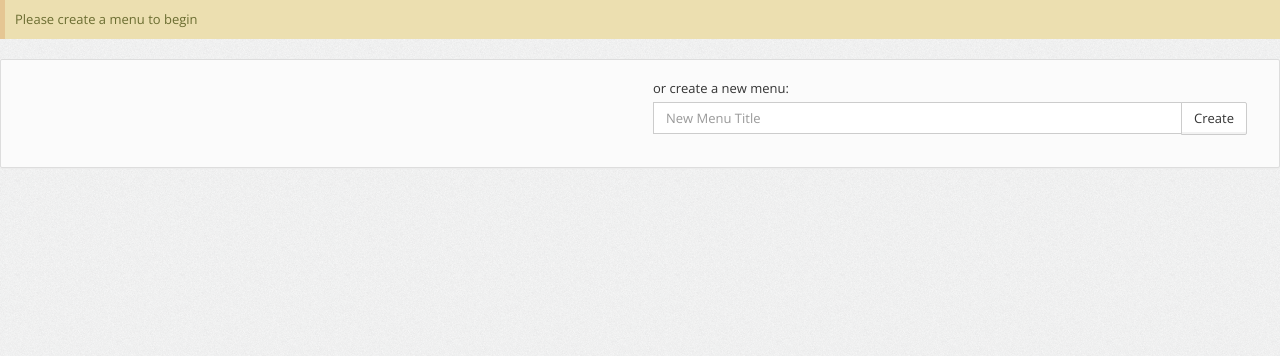
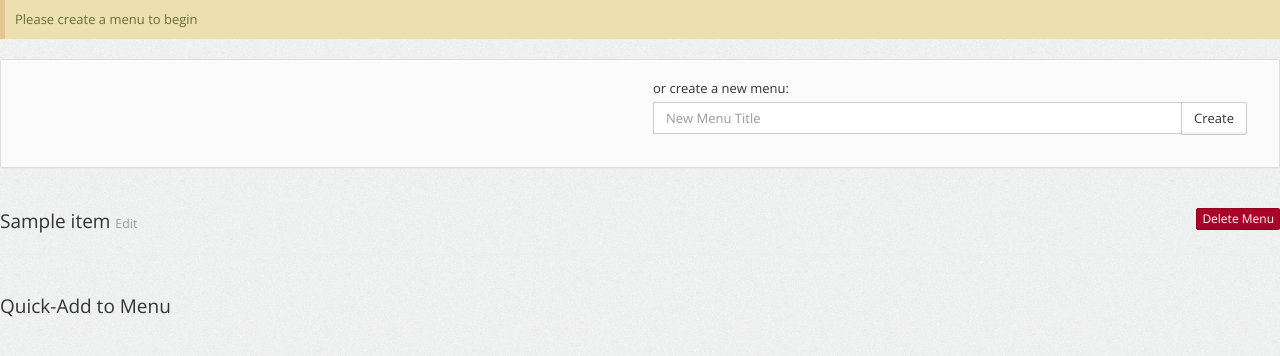
Before and after one commit to dioscouri/f3-admin, a PHP site: template src/Admin/Views/menus/manage.php in a window 1280 px wide. Shown: the top 356 px of the page. Run offline with PHP 8.4, Linux system fonts and the light colour scheme; the template is opened without the code that fills it: most values are stand-ins (such as "Sample title", 1, 10 or a date in 2020); data that the repository does not hold is empty.

Commit message:
display menu manager even when menu is empty, refs dioscouri/amritasingh-f3#48

```diff
--- a/src/Admin/Views/menus/manage.php
+++ b/src/Admin/Views/menus/manage.php
@@ -31,7 +31,7 @@
         </div>
     </div>
 </div>
-<?php if (!empty($paginated->items)) { ?>
+<?php if (!empty($item)) { ?>
 <div class="row">
     <div class="col-md-12">
         <h3 class="clearfix">
```
